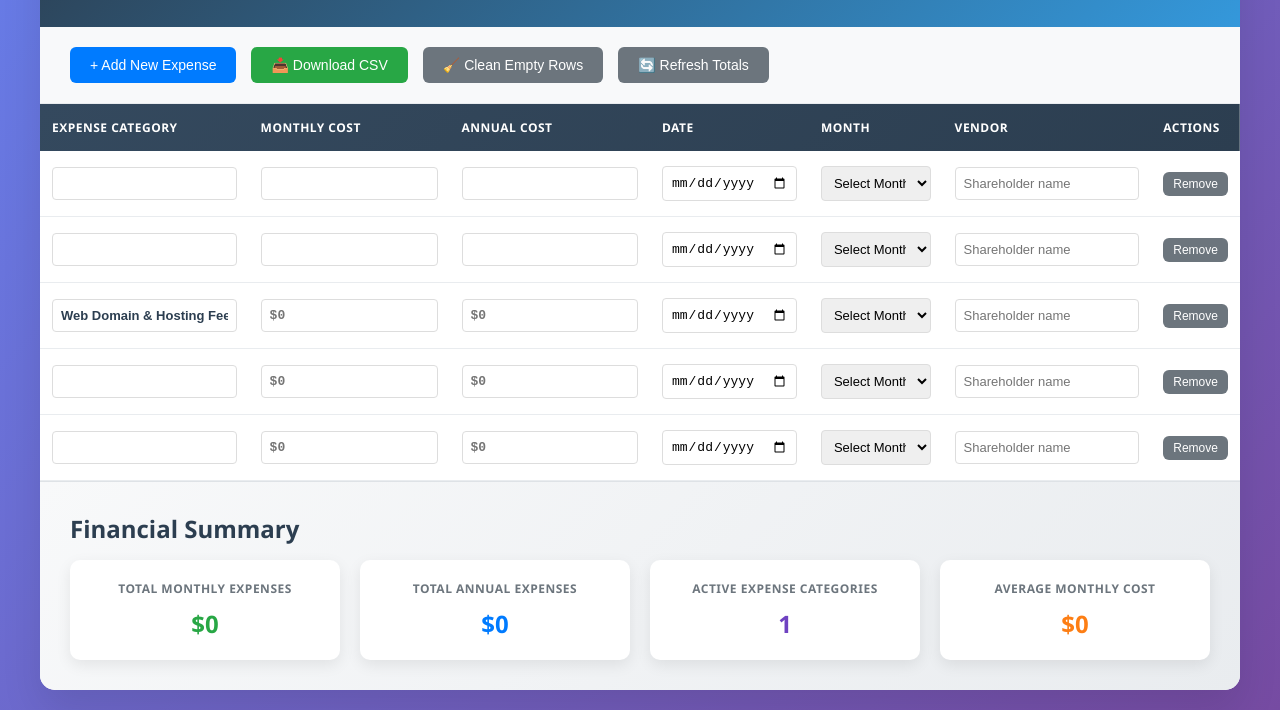
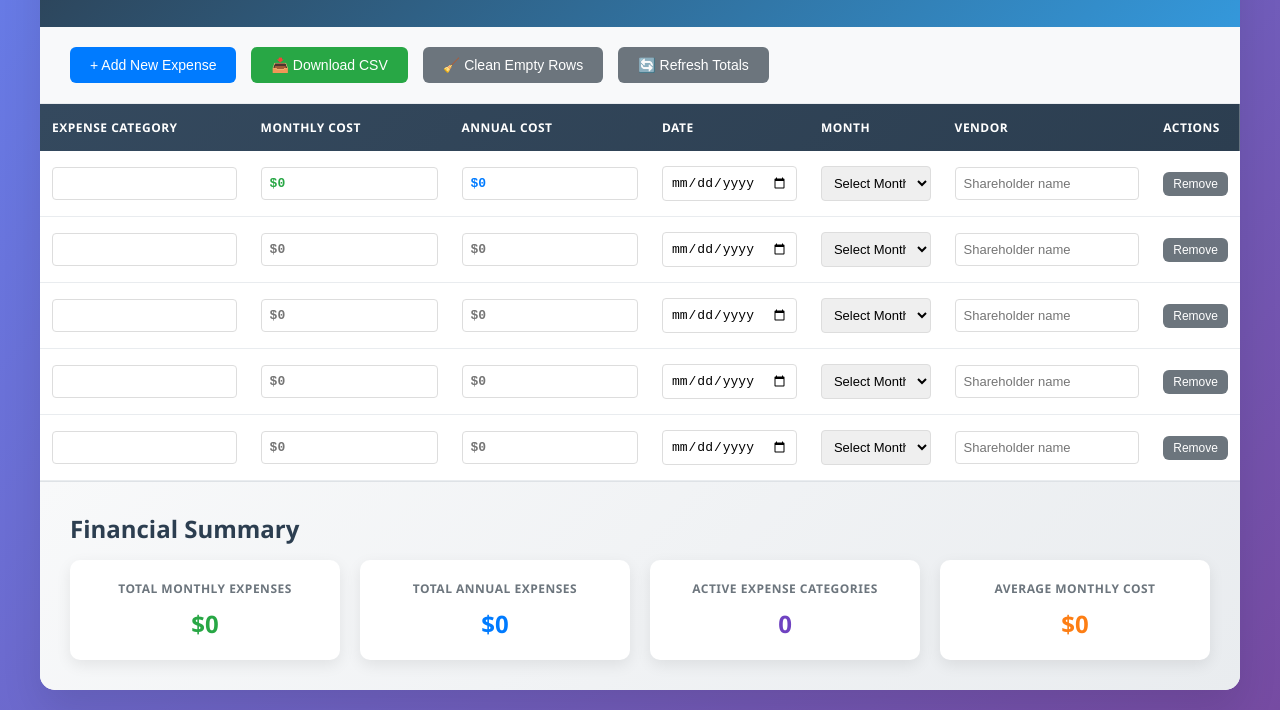
Before and after one commit to jlubega1/expense-tracker, a plain HTML site: page index.html in a window 1280 px wide. Shown: the part 142-852 px from the top of the page. Drawn offline with Linux system fonts and the light colour scheme.

Commit message:
Update index.html

```diff
--- a/index.html
+++ b/index.html
@@ -244,7 +244,7 @@
 <body>
     <div class="container">
         <div class="header">
-            <h1>JL Budget & Expense Tracker</h1>
+            <h1>JL Budget & Expense Tracker </h1>
             <p>Comprehensive Business Expense Management System</p>
         </div>
 
@@ -271,8 +271,8 @@
                 <tbody id="expenseTableBody">
                     <tr>
                         <td><input type="text" value="" class="expense-name" onchange="updateSummary()"></td>
-                        <td><input type="text" value="" class="cost-cell cost-monthly" onchange="updateSummary()"></td>
-                        <td><input type="text" value="" class="cost-cell cost-annual" onchange="updateSummary()"></td>
+                        <td><input type="text" value="$0" class="cost-cell cost-monthly" onchange="updateSummary()"></td>
+                        <td><input type="text" value="$0" class="cost-cell cost-annual" onchange="updateSummary()"></td>
                         <td><input type="date" onchange="updateSummary()"></td>
                         <td>
                             <select onchange="updateSummary()">
@@ -296,8 +296,8 @@
                     </tr>
                     <tr>
                         <td><input type="text" value="" class="expense-name" onchange="updateSummary()"></td>
-                        <td><input type="text" placeholder="" class="cost-cell cost-monthly" onchange="updateSummary()"></td>
-                        <td><input type="text" placeholder="" class="cost-cell cost-annual" onchange="updateSummary()"></td>
+                        <td><input type="text" placeholder="$0" class="cost-cell cost-monthly" onchange="updateSummary()"></td>
+                        <td><input type="text" placeholder="$0" class="cost-cell cost-annual" onchange="updateSummary()"></td>
                         <td><input type="date" onchange="updateSummary()"></td>
                         <td>
                             <select onchange="updateSummary()">
@@ -320,7 +320,7 @@
                         <td><button class="btn btn-secondary" onclick="removeRow(this)" style="padding: 5px 10px; font-size: 12px;">Remove</button></td>
                     </tr>
                     <tr>
-                        <td><input type="text" value="Web Domain & Hosting Fees" class="expense-name" onchange="updateSummary()"></td>
+                        <td><input type="text" value="" class="expense-name" onchange="updateSummary()"></td>
                         <td><input type="text" placeholder="$0" class="cost-cell cost-monthly" onchange="updateSummary()"></td>
                         <td><input type="text" placeholder="$0" class="cost-cell cost-annual" onchange="updateSummary()"></td>
                         <td><input type="date" onchange="updateSummary()"></td>
```
